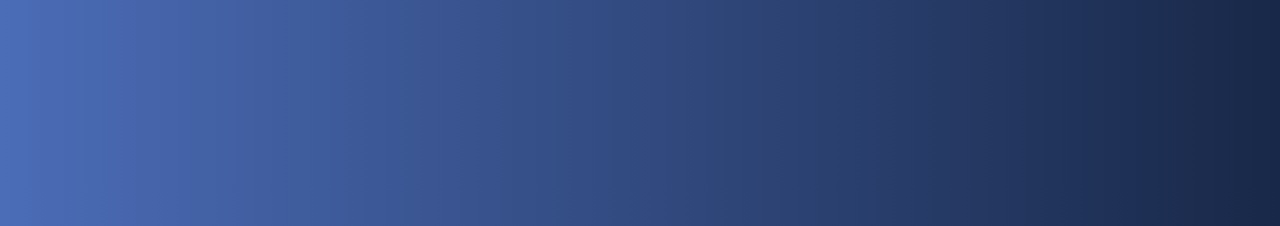
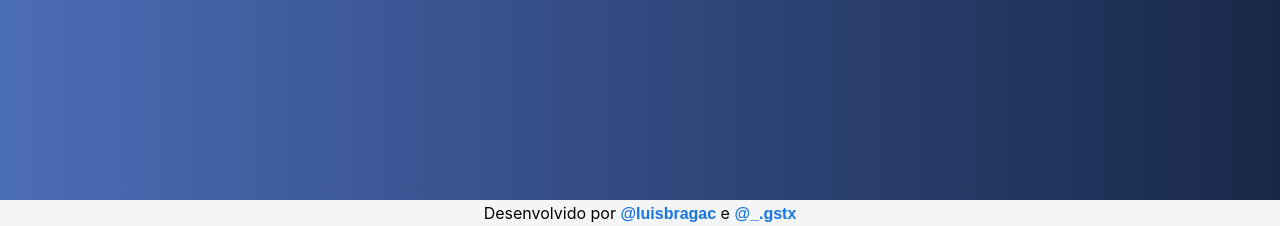
Before and after one commit to divinex10/ConsultorDeClima-django, a Django app: template templates/index.html in a window 1280 px wide. Shown: the part 574-800 px from the top of the page. Run offline with Django 5.2, Linux system fonts and the light colour scheme; the template is opened without the code that fills it, so the values that code supplies are empty.

Commit message:
Adicionando footer com créditos de desenvolvimento

```diff
--- a/setup/static/style.css
+++ b/setup/static/style.css
@@ -9,6 +9,29 @@ body {
     min-height: 100vh;
     background: linear-gradient(to right, #4b6cb7, #182848);
     padding: 20px;
+}
+
+.footer {
+    width: 100%;
+    text-align: center;
+    padding: 3px;
+    background-color:#f3f5f7;
+    color:rgb(0, 0, 0);
+    font-family: 'Inter', sans-serif;
+    font-size: 16px;
+    position: absolute;
+    bottom: 0;
+    left: 0;
+}
+
+.footer a {
+    color: #1875E8;
+    text-decoration: none;
+    font-weight: bold;
+}
+
+.footer a:hover {
+    text-decoration: underline;
 }
 
 .container {
--- a/templates/index.html
+++ b/templates/index.html
@@ -73,5 +73,10 @@
             </div>
         </main>
     </div>
+
+    <footer class="footer">
+        Desenvolvido por <a href="https://www.instagram.com/luisbragac/" target="blank">@luisbragac</a> e <a href="https://www.instagram.com/_.gstx/" target="blank">@_.gstx</a>
+    </footer>
+
 </body>
 </html>
```
